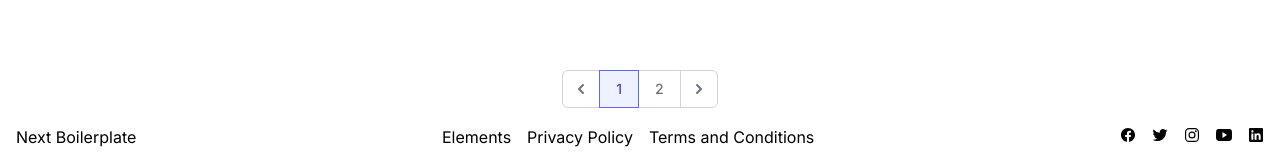
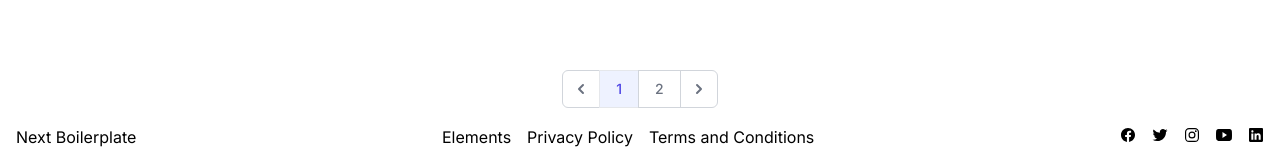
Before and after one commit to tfsohag/hydrogren-nextjs, a Next.js app: page /posts in a window 1280 px wide. Shown: the part 220-375 px from the top of the page. Built offline with nearby package versions, Linux system fonts and the light colour scheme.

Commit message:
add pagination

```diff
--- a/layouts/components/Pagination.js
+++ b/layouts/components/Pagination.js
@@ -3,6 +3,11 @@ import Link from "next/link";
 const Pagination = ({ page, numOfPage }) => {
   const hasPrevPage = page > 1;
   const hasNextPage = numOfPage > page;
+
+  let pageList = [];
+  for (let i = 1; i <= numOfPage; i++) {
+    pageList.push(i);
+  }
 
   return (
     // <div className="mx-auto mb-20 flex w-1/4 items-center justify-between rounded-full bg-light">
@@ -78,21 +83,27 @@ const Pagination = ({ page, numOfPage }) => {
       )}
 
       {/* page index */}
-      <a
-        href="#"
-        aria-current="page"
-        className="relative z-10 inline-flex items-center border border-indigo-500 bg-indigo-50 px-4 py-2 text-sm font-medium text-indigo-600"
-      >
-        {" "}
-        1{" "}
-      </a>
-      <a
+      {pageList.map((pageination, i) => (
+        <a
+          key={`page-${i}`}
+          href="#"
+          aria-current="page"
+          className={`relative z-10 inline-flex items-center border  ${
+            pageination == page
+              ? "bg-indigo-50 text-indigo-600"
+              : "border-gray-300 text-gray-500"
+          } px-4 py-2 text-sm font-medium `}
+        >
+          {pageination}
+        </a>
+      ))}
+      {/* <a
         href="#"
         className="relative inline-flex items-center border border-gray-300 bg-white px-4 py-2 text-sm font-medium text-gray-500 hover:bg-gray-50"
       >
         {" "}
         2{" "}
-      </a>
+      </a> */}
 
       {/* next page */}
       {hasNextPage ? (
```
